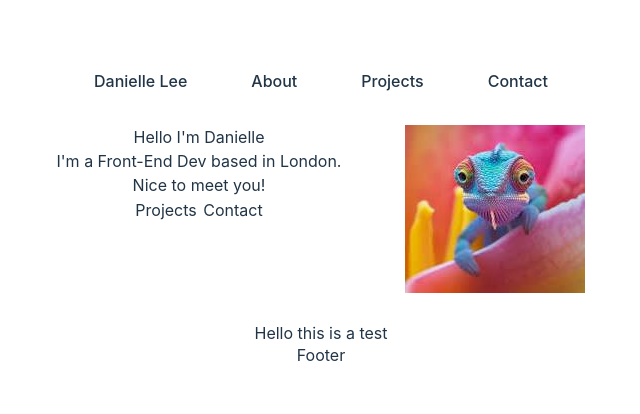
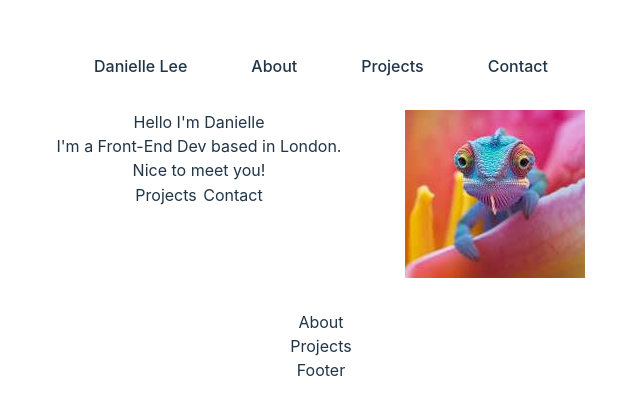
Before and after one commit to Danielle73/Danielle-React-Portfolio, a React (Vite) app in the folder my-portfolio/: page / in a window 1280 px wide. Shown: the part 182-596 px from the top of the page, without its empty margins (319-959 px from the left). Built offline with nearby package versions, Linux system fonts and the light colour scheme.

Commit message:
added projects card to components.

```diff
--- a/my-portfolio/package.json
+++ b/my-portfolio/package.json
@@ -15,6 +15,7 @@
     "postcss": "^8.4.47",
     "react": "^18.3.1",
     "react-dom": "^18.3.1",
+    "react-icons": "^5.3.0",
     "react-router-dom": "^6.27.0",
     "tailwindcss": "^3.4.14"
   },
--- a/my-portfolio/src/pages/Homepage.jsx
+++ b/my-portfolio/src/pages/Homepage.jsx
@@ -3,7 +3,21 @@ import React from "react";
 const Homepage = () => {
     return (
         <>
-        <h1>Hello this is a test</h1>
+        <div className="mainContainer">
+
+        {/* about container */}
+        <div className="aboutContainer">
+        <h2>About</h2>
+        </div>
+
+      {/* projects container */}
+      <div className="projectsContainer">
+        <h2>Projects</h2>
+      </div>
+
+      </div>
+
+
         </>
      );
 }
```
Also changed, not shown: my-portfolio/src/components/ProjectCard.jsx (added).
